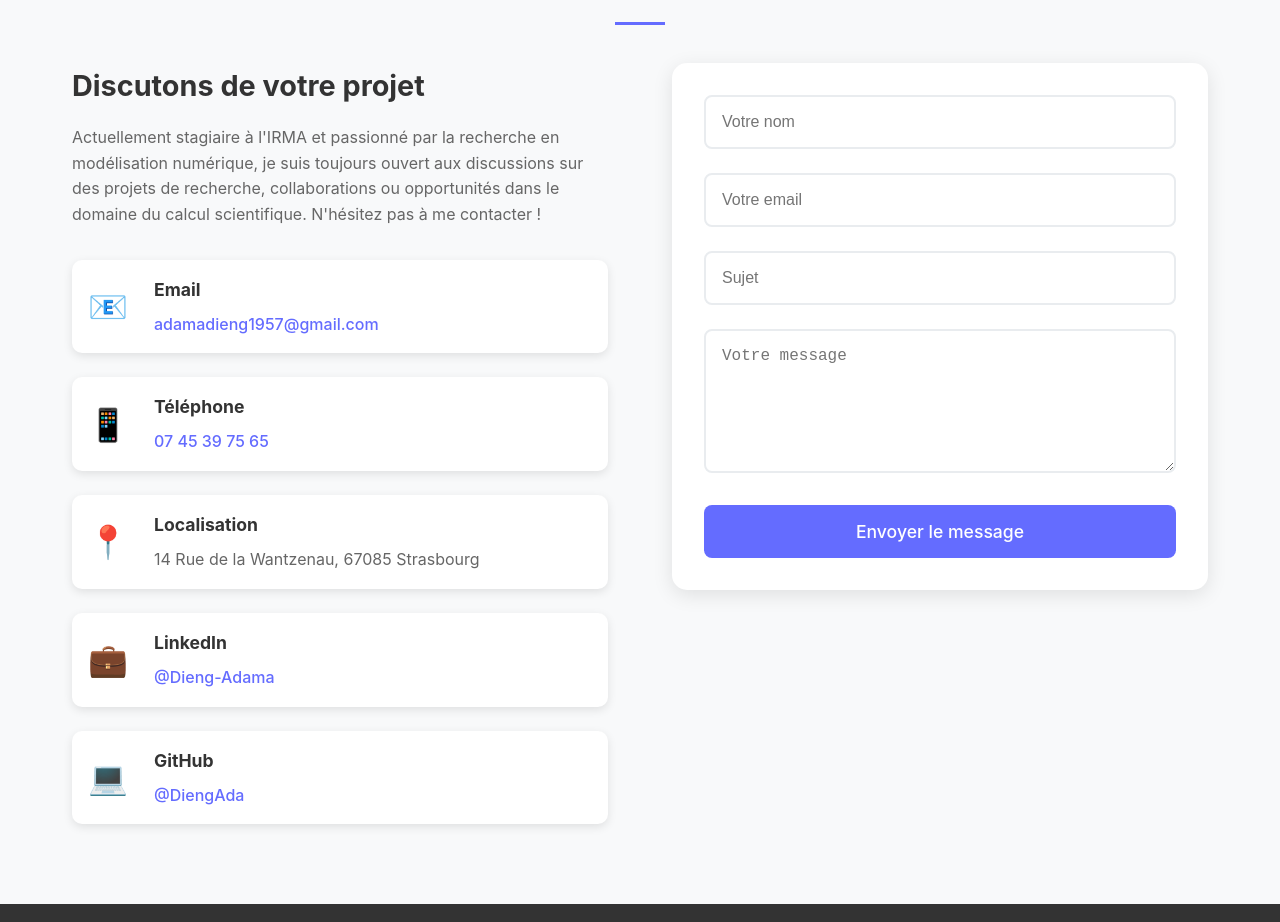
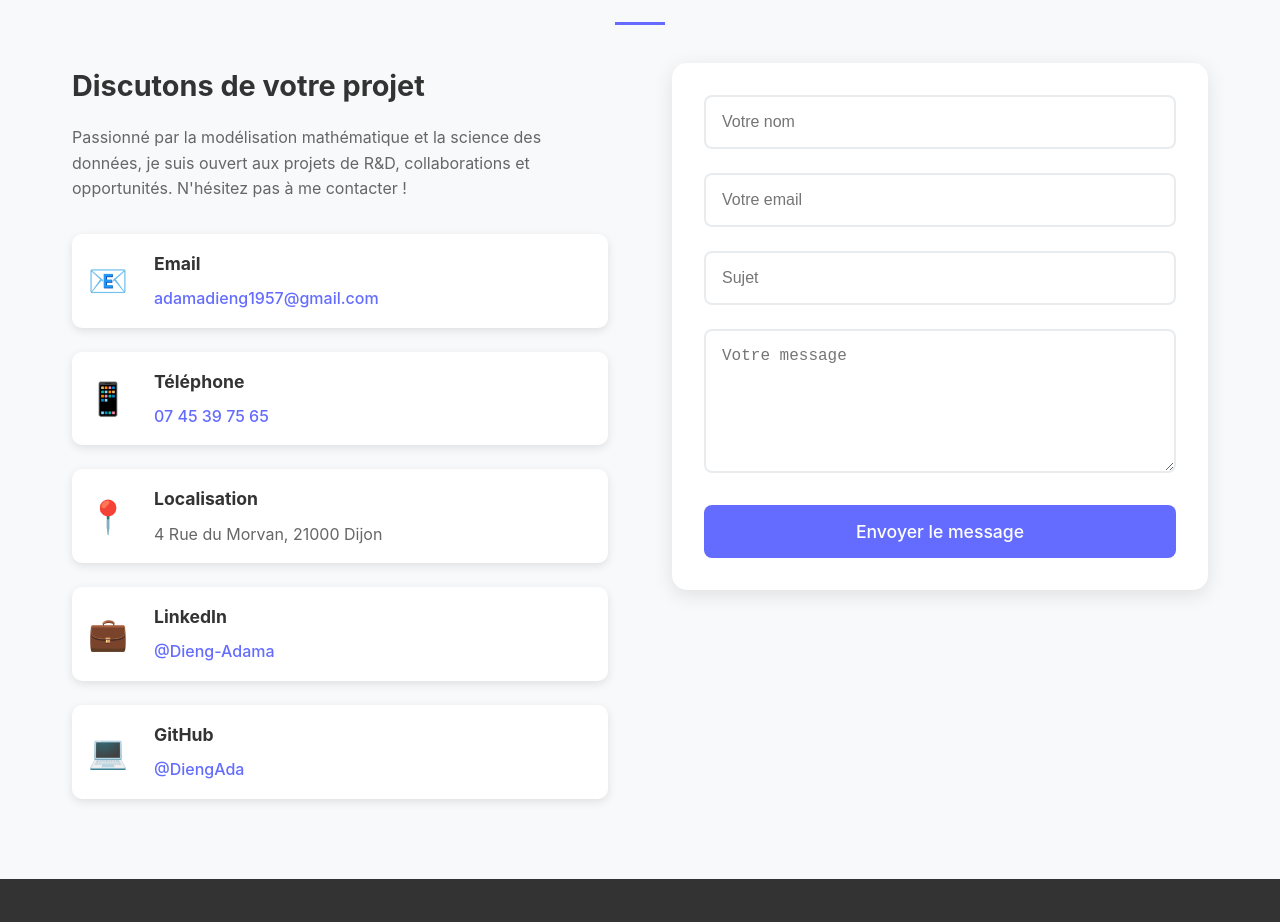
Before and after one commit to DiengAda/mon-portfolio, a React (Vite) app: page / in a window 1280 px wide. Shown: the part 8340-9262 px from the top of the page. Built offline with nearby package versions, Linux system fonts and the light colour scheme.

Commit message:
Simplification description Contact

```diff
--- a/src/sections/Contact.jsx
+++ b/src/sections/Contact.jsx
@@ -26,9 +26,7 @@ function Contact() {
           <div className="contact-info">
             <h3>Discutons de votre projet</h3>
             <p>
-              Actuellement stagiaire à l'IRMA et passionné par la recherche en modélisation numérique,
-              je suis toujours ouvert aux discussions sur des projets de recherche, collaborations
-              ou opportunités dans le domaine du calcul scientifique. N'hésitez pas à me contacter !
+              Passionné par la modélisation mathématique et la science des données, je suis ouvert aux projets de R&D, collaborations et opportunités. N'hésitez pas à me contacter !
             </p>
             <div className="contact-items">
               <div className="contact-item">
@@ -63,7 +61,7 @@ function Contact() {
                 <span className="contact-icon">📍</span>
                 <div>
                   <h4>Localisation</h4>
-                  <p>14 Rue de la Wantzenau, 67085 Strasbourg</p>
+                  <p>4 Rue du Morvan, 21000 Dijon</p>
                 </div>
               </div>
               <div className="contact-item">
```
